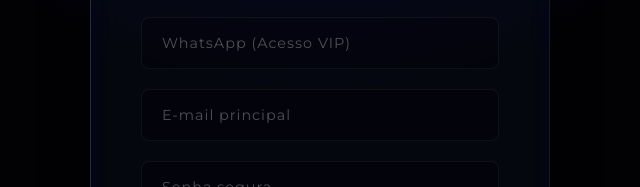
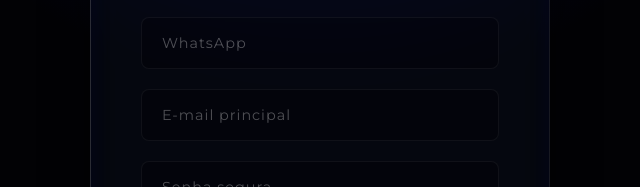
Before and after one commit to TryE-sports/TRY-E-SPORTS, a website: page public/index.html in a window 1280 px wide. Shown: the part 419-606 px from the top of the page, 320-960 px from the left. Drawn offline with Linux system fonts and the light colour scheme.

Commit message:
Update index.html

```diff
--- a/public/index.html
+++ b/public/index.html
@@ -239,7 +239,7 @@
             <form id="registerForm">
                 <div class="input-group"><input type="text" id="regName" placeholder="Nome Completo" required autocomplete="off"></div>
                 <div class="input-group"><input type="text" id="regNick" placeholder="Nickname Global (ID)" required autocomplete="off"></div>
-                <div class="input-group"><input type="text" id="regWhats" placeholder="WhatsApp (Acesso VIP)" required autocomplete="off"></div>
+                <div class="input-group"><input type="text" id="regWhats" placeholder="WhatsApp" required autocomplete="off"></div>
                 <div class="input-group"><input type="email" id="regEmail" placeholder="E-mail principal" required autocomplete="off"></div>
                 <div class="input-group"><input type="password" id="regPass" placeholder="Senha segura" required></div>
                 <button type="submit" class="btn">INICIAR SESSÃO</button>
```
